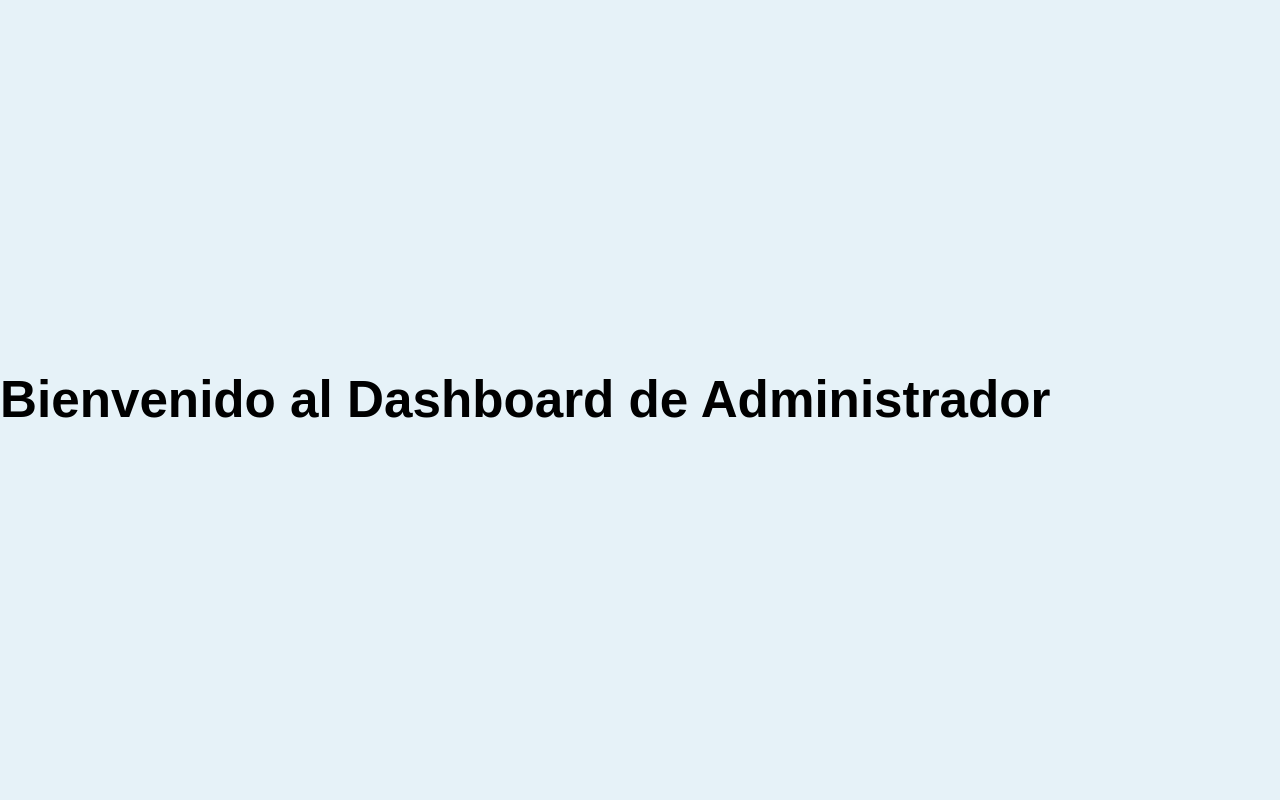
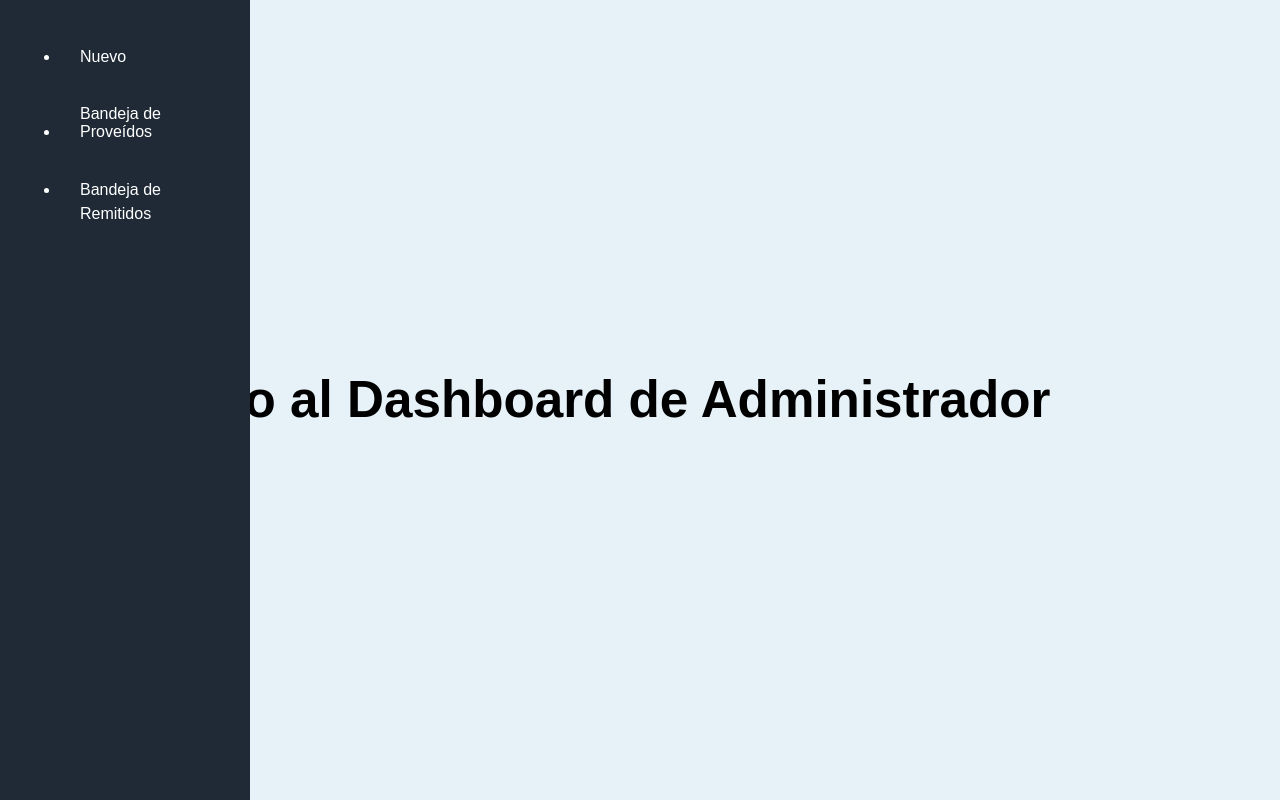
Before and after one commit to dilanCimarChn/siscosed, a React (Vite) app in the folder frontend/: page /users/admin in a window 1280 px wide. Built offline with nearby package versions, Linux system fonts and the light colour scheme; sample sign-in values are in the browser's storage.

Commit message:
parte de la configuracion en el front end para la funcion de navegacion

```diff
--- a/frontend/src/App.jsx
+++ b/frontend/src/App.jsx
@@ -5,12 +5,18 @@ import VLogin from './views/vlogin/vlogin';
 import NormalDashboard from './users/normal/NormalDashboard';
 import AdminDashboard from './users/admin/AdminDashboard';
 import SuperAdminDashboard from './users/superadmin/SuperAdminDashboard';
+import HojaDeRuta from './views/hoja-de-ruta/HojaDeRuta';
+import Documento from './views/documento/Documento';
+import Pendientes from './views/pendientes/Pendientes';
+import EnviadosPendientes from './views/enviados-pendientes/EnviadosPendientes';
+import Archivados from './views/archivados/Archivados';
+import Proveidos from './views/proveidos/Proveidos';
+import BandejaRemitidos from './views/bandeja-remitidos/BandejaRemitidos';
+import Recepcion from './views/recepcion/Recepcion';
 
 function App() {
-  // Obtén el rol del usuario desde localStorage
   const userRole = localStorage.getItem('role');
 
-  // Comprobamos si el usuario está autenticado y redirigimos
   const ProtectedRoute = ({ children, allowedRoles }) => {
     if (!userRole) {
       return <Navigate to="/login" />;
@@ -54,6 +60,16 @@ function App() {
             </ProtectedRoute>
           }
         />
+
+        {/* Rutas de las vistas */}
+        <Route path="/nuevo/hoja-de-ruta" element={<HojaDeRuta />} />
+        <Route path="/nuevo/documento" element={<Documento />} />
+        <Route path="/recepcion" element={<Recepcion />} />
+        <Route path="/pendientes" element={<Pendientes />} />
+        <Route path="/enviados-pendientes" element={<EnviadosPendientes />} />
+        <Route path="/archivados" element={<Archivados />} />
+        <Route path="/proveidos" element={<Proveidos />} />
+        <Route path="/bandeja-remitidos" element={<BandejaRemitidos />} />
       </Routes>
     </Router>
   );
--- a/frontend/src/components/barra-nav/barra-nav.css
+++ b/frontend/src/components/barra-nav/barra-nav.css
@@ -1,84 +1,123 @@
+/* Estilos para la barra de navegación */
 .navbar {
-  background-color: #2c3e50;
+  width: 250px;
+  background-color: #1f2a36;
   color: white;
-  padding: 10px;
+  padding: 20px;
+  position: fixed;
+  height: 100%;
+  top: 0;
+  left: 0;
+  z-index: 1000;
+  display: flex;
+  flex-direction: column;
+  transition: width 0.3s ease;
 }
 
-.navbar .menu-toggle {
-  background-color: #34495e;
+/* Botón para menú móvil */
+.menu-toggle {
+  display: none;
+  background-color: #1f2a36;
   color: white;
   border: none;
+  font-size: 18px;
   padding: 10px;
+  margin-bottom: 20px;
   cursor: pointer;
-  font-size: 16px;
 }
 
+/* Estilo del menú */
 .nav-menu {
+  list-style-type: none;
+  padding: 0;
+  margin: 0;
+}
+
+.nav-menu li {
+  margin: 15px 0;
+}
+
+/* Estilo de los enlaces */
+.nav-menu a {
+  text-decoration: none;
+  color: white;
+  padding: 10px 20px;
+  display: block;
+  border-radius: 5px;
+  font-size: 16px;
+  transition: background-color 0.3s;
+}
+
+/* Hover para los enlaces */
+.nav-menu a:hover {
+  background-color: #2c3e50;
+}
+
+/* Estilo para los botones del dropdown */
+.dropbtn {
+  background-color: #1f2a36;
+  border: none;
+  color: white;
+  font-size: 16px;
+  padding: 12px 20px;
+  width: 100%;
+  text-align: left;
+  cursor: pointer;
+  border-radius: 5px;
+  transition: background-color 0.3s;
+}
+
+.dropbtn:hover {
+  background-color: #2c3e50;
+}
+
+/* Estilo del contenido desplegable del dropdown */
+.dropdown-content {
   display: none;
-  padding-top: 10px;
+  list-style-type: none;
+  padding: 0;
+  margin: 0;
+  background-color: #34495e;
+  border-radius: 5px;
+}
+
+.dropdown-content a {
+  color: white;
+  padding: 10px 20px;
+  display: block;
+  font-size: 16px;
+  border-radius: 5px;
+}
+
+.dropdown-content a:hover {
+  background-color: #2c3e50;
+}
+
+/* Muestra el dropdown cuando se hace hover */
+.nav-menu .dropdown:hover .dropdown-content {
+  display: block;
 }
 
 .nav-menu.open {
   display: block;
 }
 
-.nav-menu ul {
-  list-style-type: none;
-  margin: 0;
-  padding: 0;
-}
-
-.nav-menu li {
-  margin: 10px 0;
-}
-
-.nav-menu a {
-  text-decoration: none;
-  color: white;
-  padding: 8px 16px;
-  display: block;
-  background-color: #34495e;
-  border-radius: 4px;
-  transition: background-color 0.3s ease;
-}
-
-.nav-menu a:hover {
-  background-color: #1abc9c;
-}
-
-.dropdown {
+/* Estilos responsivos */
+@media (max-width: 768px) {
+  .navbar {
+    width: 100%;
     position: relative;
   }
 
-.dropdown .dropbtn {
-  background-color: #34495e;
-  color: white;
-  padding: 10px;
-  border: none;
-  cursor: pointer;
-  font-size: 16px;
-  display: block;
-  width: 100%;
-}
-
-.dropdown-content {
-  display: none;
-  position: absolute;
-  background-color: #34495e;
-  min-width: 160px;
-  z-index: 1;
-  border-radius: 4px;
-}
-
-.dropdown:hover .dropdown-content {
+  .menu-toggle {
     display: block;
   }
 
-.dropdown-content a {
-  padding: 12px 16px;
-  background-color: #34495e;
+  .nav-menu {
+    display: none;
   }
 
-.dropdown-content a:hover {
-  background-color: #1abc9c;
+  .nav-menu.open {
+    display: block;
   }
+}
--- a/frontend/src/components/barra-nav/barra-nav.jsx
+++ b/frontend/src/components/barra-nav/barra-nav.jsx
@@ -1,40 +1,66 @@
-import React, { useState } from 'react';
+import React, { useState, useEffect } from 'react';
 import { Link } from 'react-router-dom';
 import './barra-nav.css';
 
 function BarraNav() {
-  const [isOpen, setIsOpen] = useState(false);
+  const [isOpenNew, setIsOpenNew] = useState(false);
+  const [isOpenBandeja, setIsOpenBandeja] = useState(false);
+  const [role, setRole] = useState('');
 
-  const toggleMenu = () => setIsOpen(!isOpen);
+  useEffect(() => {
+    // Obtiene el rol del usuario desde el localStorage
+    const userRole = localStorage.getItem('role');
+    setRole(userRole);
+  }, []);
+
+  // Función para alternar el estado del menú "Nuevo"
+  const toggleMenuNew = () => setIsOpenNew(!isOpenNew);
+
+  // Función para alternar el estado del menú "Bandeja de Proveídos"
+  const toggleMenuBandeja = () => setIsOpenBandeja(!isOpenBandeja);
 
   return (
     <div className="navbar">
-      <button className="menu-toggle" onClick={toggleMenu}>
-        {isOpen ? 'Cerrar' : 'Abrir'} Menú
+      <button className="menu-toggle" onClick={() => setIsOpenNew(!isOpenNew)}>
+        {isOpenNew ? 'Cerrar' : 'Abrir'} Menú
       </button>
-      <nav className={`nav-menu ${isOpen ? 'open' : ''}`}>
+      <nav className={`nav-menu ${isOpenNew ? 'open' : ''}`}>
         <ul>
-          <li>
-            <Link to="/nuevo/hoja-de-ruta">Hoja de Ruta</Link>
+          {/* Enlaces del menú "Nuevo" */}
+          <li className="dropdown">
+            <button className="dropbtn" onClick={toggleMenuNew}>
+              Nuevo
+            </button>
+            {isOpenNew && (
+              <div className="dropdown-content">
+                <Link to="/nuevo/hoja-de-ruta">Hoja de Ruta</Link>
+                <Link to="/nuevo/documento">Documento</Link>
+              </div>
+            )}
           </li>
-          <li>
-            <Link to="/nuevo/documento">Documento</Link>
-          </li>
-          <li>
-            <div className="dropdown">
-              <button className="dropbtn">Bandeja de Proveídos</button>
+
+          {/* Enlaces del menú "Bandeja de Proveídos" */}
+          <li className="dropdown">
+            <button className="dropbtn" onClick={toggleMenuBandeja}>
+              Bandeja de Proveídos
+            </button>
+            {isOpenBandeja && (
               <div className="dropdown-content">
                 <Link to="/recepcion">Recepción</Link>
                 <Link to="/pendientes">Pendientes</Link>
-                <Link to="/enviados-pendientes">Enviados Pendientes de Recepción</Link>
+                <Link to="/enviados-pendientes">Enviados Pendientes</Link>
                 <Link to="/archivados">Archivados</Link>
                 <Link to="/proveidos">Proveídos</Link>
               </div>
-            </div>
+            )}
           </li>
-          <li>
-            <Link to="/bandeja-remitidos">Bandeja de Remitidos</Link>
-          </li>
+
+          {/* Condicional para mostrar o no "Bandeja de Remitidos" dependiendo del rol */}
+          {role === 'admin' || role === 'superadmin' ? (
+            <li>
+              <Link to="/bandeja-remitidos">Bandeja de Remitidos</Link>
+            </li>
+          ) : null}
         </ul>
       </nav>
     </div>
--- a/frontend/src/users/admin/AdminDashboard.jsx
+++ b/frontend/src/users/admin/AdminDashboard.jsx
@@ -1,10 +1,25 @@
-import React from 'react';
+import React, { useEffect } from 'react';
+import { useNavigate } from 'react-router-dom';
+import BarraNav from '../../components/barra-nav/barra-nav'; // Importar el Navbar
 import './admin.css';
 
 function AdminDashboard() {
+  const navigate = useNavigate();
+
+  useEffect(() => {
+    const role = localStorage.getItem('role'); // Obtén el rol del usuario desde localStorage
+
+    if (role !== 'admin') {
+      // Si el rol no es 'admin', redirige al login
+      navigate('/login');
+    }
+  }, [navigate]);
+
   return (
     <div>
+      <BarraNav /> {/* Incluir el Navbar */}
       <h1>Bienvenido al Dashboard de Administrador</h1>
+      {/* Aquí va el contenido específico del dashboard admin */}
     </div>
   );
 }
--- a/frontend/src/users/normal/NormalDashboard.jsx
+++ b/frontend/src/users/normal/NormalDashboard.jsx
@@ -1,5 +1,6 @@
 import React, { useEffect } from 'react';
 import { useNavigate } from 'react-router-dom';
+import BarraNav from '../../components/barra-nav/barra-nav'; // Importar el Navbar
 import './normal.css';
 
 function NormalDashboard() {
@@ -16,6 +17,7 @@ function NormalDashboard() {
 
   return (
     <div>
+      <BarraNav /> {/* Incluir el Navbar */}
       <h1>Bienvenido al Dashboard de Usuario Normal</h1>
       {/* Aquí va el contenido específico del dashboard normal */}
     </div>
--- a/frontend/src/users/superadmin/SuperAdminDashboard.jsx
+++ b/frontend/src/users/superadmin/SuperAdminDashboard.jsx
@@ -1,10 +1,25 @@
-import React from 'react';
+import React, { useEffect } from 'react';
+import { useNavigate } from 'react-router-dom';
+import BarraNav from '../../components/barra-nav/barra-nav'; // Importar el Navbar
 import './superadmin.css';
 
 function SuperAdminDashboard() {
+  const navigate = useNavigate();
+
+  useEffect(() => {
+    const role = localStorage.getItem('role'); // Obtén el rol del usuario desde localStorage
+
+    if (role !== 'superadmin') {
+      // Si el rol no es 'superadmin', redirige al login
+      navigate('/login');
+    }
+  }, [navigate]);
+
   return (
     <div>
+      <BarraNav /> {/* Incluir el Navbar */}
       <h1>Bienvenido al Dashboard de Superadministrador</h1>
+      {/* Aquí va el contenido específico del dashboard superadmin */}
     </div>
   );
 }
```
Lines whose indentation alone changed are shown as unchanged.
